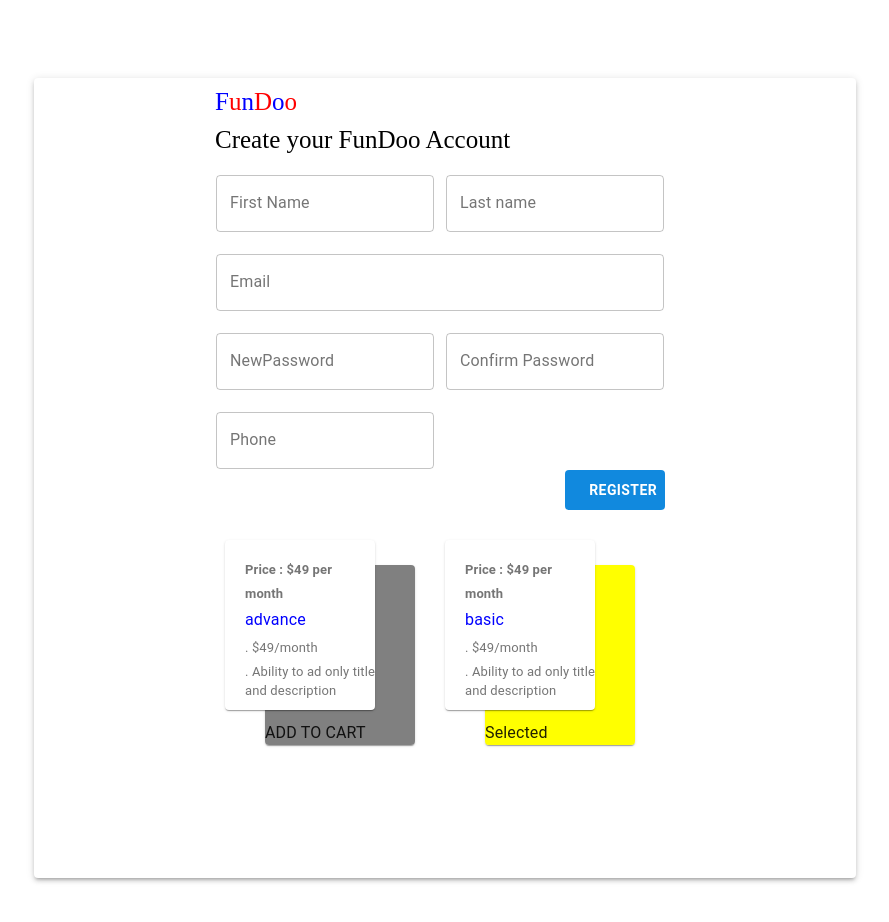
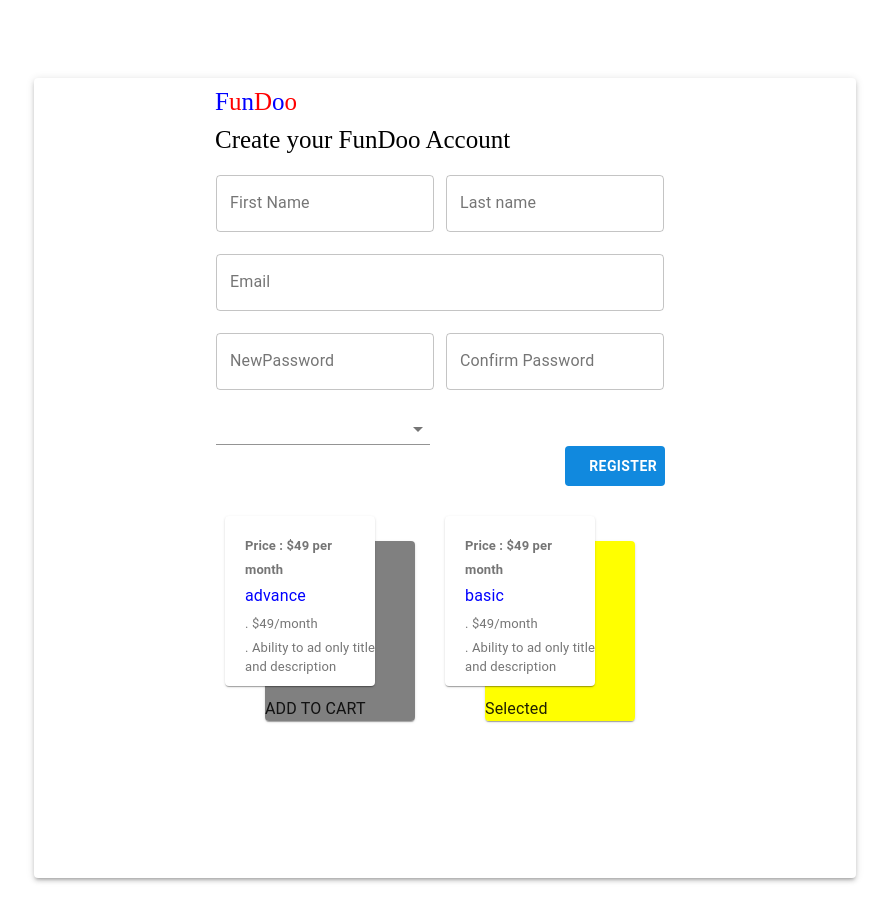
Before and after one commit to GowriRajeshwari/FundooAdmin, a React (Create React App) app in the folder fundooadmin/: page /Register in a window 1280 px wide. Shown: the top 922 px of the page, without its empty margins (195-1084 px from the left). Built offline with nearby package versions, Linux system fonts and the light colour scheme.

Commit message:
[GowriK] Refactor : Added the selector in rgister screen

```diff
--- a/fundooadmin/src/components/Register.jsx
+++ b/fundooadmin/src/components/Register.jsx
@@ -8,7 +8,8 @@
 import Card from '@material-ui/core/Card';
 import Typography from '@material-ui/core/Typography';
 import { withStyles } from '@material-ui/core/styles';
-
+import Select from '@material-ui/core/Select';
+import MenuItem from '@material-ui/core/MenuItem';
 
 const useStyles =(theme)=> ({
     root: {
@@ -115,8 +116,8 @@
             email: this.state.email,
             service: this.state.service,
             password: this.state.password,
-            phoneNumber: this.state.phone,
-            role:'admin'
+            // phoneNumber: this.state.phone,
+            role:this.state.phone
         };
         console.log(data);
 
@@ -391,7 +392,7 @@
 
 
                                 <div className="inputFieldReg">
-                                    <TextField
+                                    {/* <TextField
                                         id="btnReg"
                                         variant="outlined"
                                         label="Phone"
@@ -400,7 +401,16 @@
                                         helperText={this.state.helperTextCountry}
                                         onChange={this.onchangePhone}
                                         // size="small"
-                                    />
+                                    /> */}
+                                     <Select
+                                        labelId="demo-simple-select-label"
+                                        id="btnReg"
+                                        value={this.state.phone}
+                                        onChange={this.onchangePhone}
+                                        >
+                                        <MenuItem value={'admin'}>Admin</MenuItem>
+                                        <MenuItem value={'user'}>User</MenuItem>
+                                        </Select>
                                 </div>
                             </div>
                             <div className="submitButtonReg">
```
